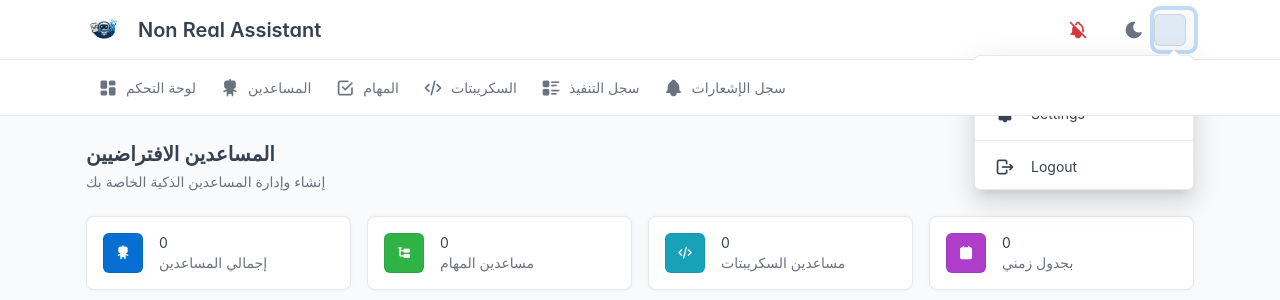
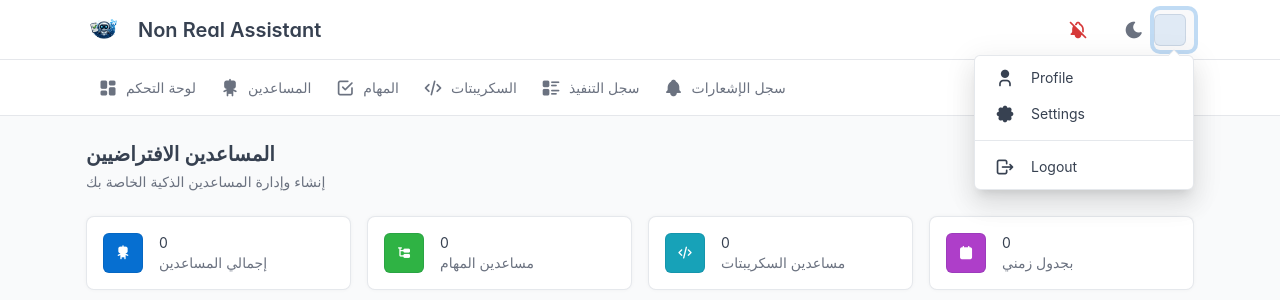
Before and after one commit to sadeem-cloud-org/non_real_assistant, a Flask app: template templates/assistants.html in a window 1280 px wide, after a click that opens the changed part. Shown: the top 300 px of the page. Run offline with Flask 3, Linux system fonts and the light colour scheme; the template is opened without the code that fills it, so the values that code supplies are empty; parts of the project's set-up code (start-up, migrations or seed data) failed here and were passed over; some libraries are stand-ins or nearby versions.

Commit message:
fix: improve dropdown z-index with inline style and header stacking

```diff
--- a/templates/base.html
+++ b/templates/base.html
@@ -88,13 +88,27 @@
             margin-right: 0;
         }
 
-        /* Fix dropdown z-index */
+        /* Fix dropdown z-index - must be above second navbar */
+        header.navbar.navbar-expand-md {
+            z-index: 1040;
+            position: relative;
+        }
+
+        header.navbar-expand-md:not(.navbar) {
+            z-index: 1030;
+            position: relative;
+        }
+
         .navbar .dropdown-menu {
-            z-index: 1050 !important;
+            z-index: 9999 !important;
             position: absolute !important;
         }
 
         .navbar .nav-item.dropdown {
+            position: static;
+        }
+
+        .navbar-nav.flex-row {
             position: relative;
         }
     </style>
@@ -156,7 +170,7 @@
                             <div class="mt-1 small text-muted">{{ current_user.mobile if current_user and current_user.name else '' }}</div>
                         </div>
                     </a>
-                    <div class="dropdown-menu dropdown-menu-end dropdown-menu-arrow" style="min-width: 220px;">
+                    <div class="dropdown-menu dropdown-menu-end dropdown-menu-arrow" style="min-width: 220px; z-index: 9999 !important;">
                         <a href="/profile" class="dropdown-item d-flex align-items-center">
                             <i class="ti ti-user icon me-2"></i>
                             Profile
```
